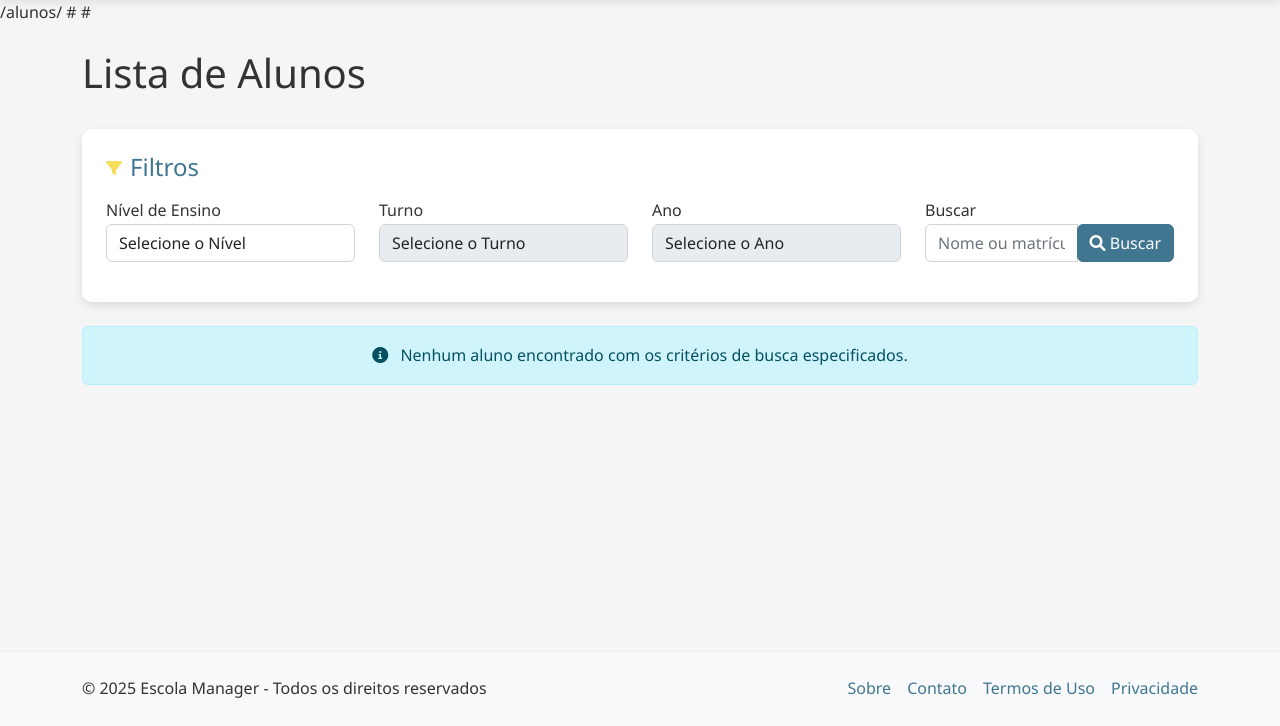
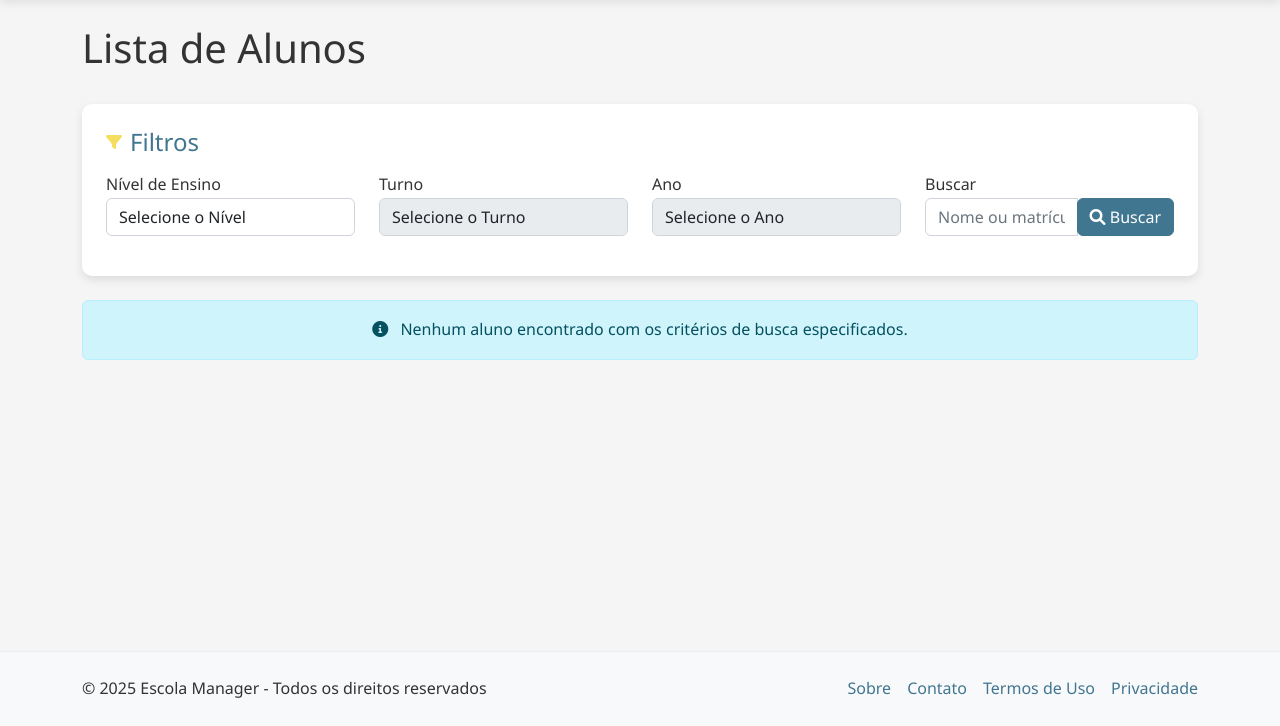
Before and after one commit to renansilva42/school_manager_project, a Django app: page /alunos/ in a window 1280 px wide. Shown: the part 74-800 px from the top of the page. Run offline with Django 4.2, Linux system fonts and the light colour scheme; the visitor is signed in with stand-in values (Sample User, id 1); data that the repository does not hold is empty.

Commit message:
aparentemente funcionand, falta testar

```diff
--- a/templates/alunos/lista_alunos.html
+++ b/templates/alunos/lista_alunos.html
@@ -3,10 +3,6 @@
 {% block title %}Lista de Alunos{% endblock %}
 
 {% block content %}
-
-{% url 'alunos:lista' %}
-{% url 'alunos:detalhe' pk=aluno.pk %}
-{% url 'alunos:adicionar_nota' aluno_pk=aluno.pk %}
 
 <style>
     .filters-container {
@@ -270,7 +266,7 @@
         <h1>Lista de Alunos</h1>
 
         {% if user.groups.all.0.name == 'Administradores' %}
-        <a href="{% url 'cadastrar_aluno' %}" class="btn btn-primary animated">
+        <a href="{% url 'alunos:cadastrar' %}" class="btn btn-primary animated">
             <i class="fas fa-plus"></i> Cadastrar Novo Aluno
         </a>
         {% endif %}
--- a/templates/alunos/partials/lista_alunos_partial.html
+++ b/templates/alunos/partials/lista_alunos_partial.html
@@ -26,7 +26,7 @@
 
                 <div class="d-flex justify-content-between align-items-center">
                     {% if aluno.id %}  <!-- Verifica se o ID existe -->
-                        <a href="{% url 'detalhe_aluno' aluno.id %}" class="btn btn-primary">
+                        <a href="{% url 'alunos:detalhe' pk=aluno.id %}" class="btn btn-primary">
                             <i class="fas fa-eye me-1"></i> Ver Detalhes
                         </a>
                     {% endif %}
@@ -38,7 +38,7 @@
                             </button>
                             <ul class="dropdown-menu dropdown-menu-end" aria-labelledby="dropdownMenuButton{{ aluno.id }}">
                                 <li>
-                                    <a class="dropdown-item" href="{% url 'editar_aluno' aluno.id %}">
+                                    <a class="dropdown-item" href="{% url 'alunos:editar' pk=aluno.id %}">
                                         <i class="fas fa-edit me-2"></i> Editar
                                     </a>
                                 </li>
--- a/templates/base.html
+++ b/templates/base.html
@@ -250,7 +250,7 @@
                         </li>
 
                         <li class="nav-item">
-                            <a class="nav-link {% if 'alunos' in request.path %}active{% endif %}" href="{% url 'lista_alunos' %}">
+                            <a class="nav-link {% if 'alunos' in request.path %}active{% endif %}" href="{% url 'alunos:lista' %}">
                                 <i class="fas fa-user-graduate"></i> Alunos
                             </a>
                         </li>
```
